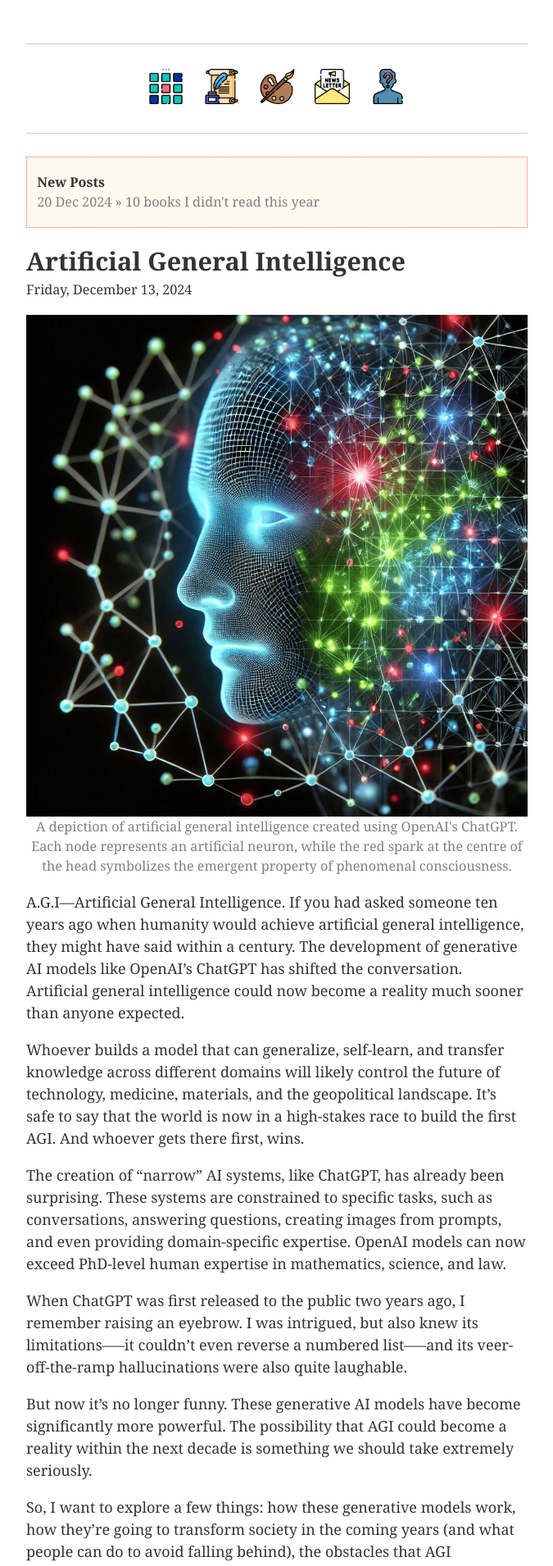
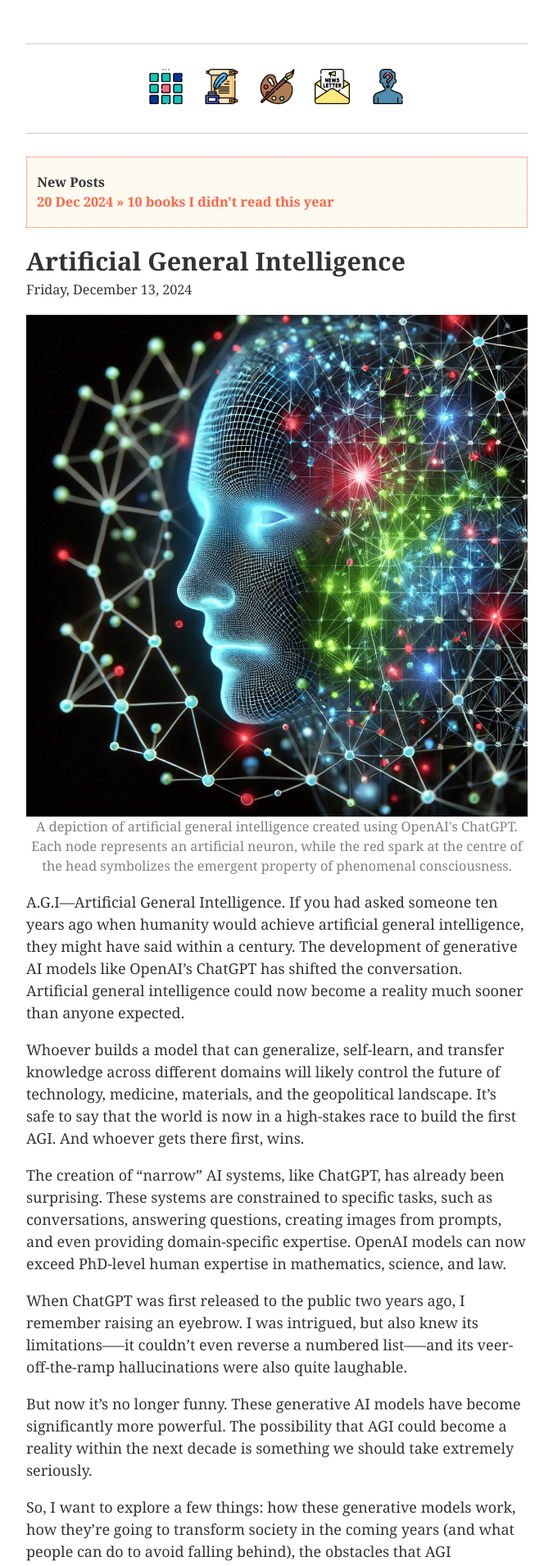
Before and after one commit to ellis-bio/ellisjalia, a Jekyll site: the page built from index.md, in a window 1280 px wide. Shown: the top 1910 px of the page at 82% size, without its empty margins (302-977 px from the left). Built offline with Jekyll 4.4.1, drawn with Linux system fonts in a browser that asks for light colours.

Commit message:
Updated new post banner

```diff
--- a/index.md
+++ b/index.md
@@ -16,7 +16,7 @@ layout: default
 <div style="background-color: floralwhite; border: 1px dotted tomato">
 <p></p>
 <p style="font-size:0.9em; margin-bottom:0; margin-left: 2%;margin-right: 2%;"><b>New Posts</b></p>
-<p style="font-size:0.9em; margin-left: 2%"><a href="https://ellisjalia.com/10-books-i-didnt-read-this-year" style="color: grey; text-decoration: none" target="_blank">20 Dec 2024 » 10 books I didn't read this year</a></p>
+<p style="font-size:0.9em; margin-left: 2%"><a href="https://ellisjalia.com/10-books-i-didnt-read-this-year" style="color: tomato; text-decoration: none" target="_blank"><b>20 Dec 2024 » 10 books I didn't read this year</b></a></p>
 </div>
 <p></p>
 <p style="font-size:1.7em; margin-bottom:0"><strong>Artificial General Intelligence</strong></p>
```
